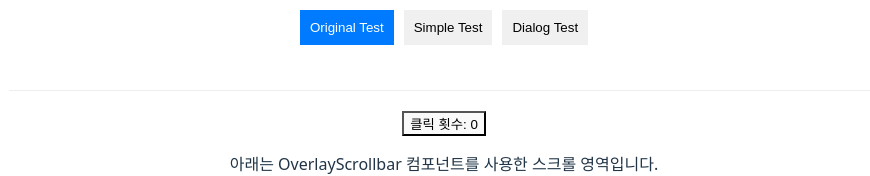
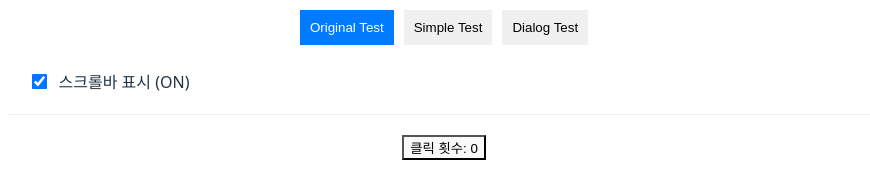
Before and after one commit to ehfuse/overlay-scrollbar, a React (Vite) app in the folder example/: page / in a window 1280 px wide. Shown: the part 172-348 px from the top of the page, without its empty margins (196-1066 px from the left). Built offline with nearby package versions, Linux system fonts and the light colour scheme.

Commit message:
example 앱에 showScrollbar 스위치 추가
- showScrollbar prop을 제어할 수 있는 체크박스 스위치 추가
- 실시간으로 스크롤바 표시/숨김 기능 테스트 가능
- UI 개선: ON/OFF 상태 표시 및 사용자 친화적 인터페이스

```diff
--- a/example/src/App.tsx
+++ b/example/src/App.tsx
@@ -7,6 +7,7 @@ import "./App.css";
 function App() {
     const [count, setCount] = useState(0);
     const [currentTest, setCurrentTest] = useState("original"); // original, simple, dialog
+    const [showScrollbar, setShowScrollbar] = useState(true); // showScrollbar 제어
 
     // 테스트용 긴 콘텐츠 생성
     const generateLongContent = () => {
@@ -106,6 +107,30 @@ function App() {
                         Dialog Test
                     </button>
                 </div>
+
+                {/* showScrollbar 스위치 */}
+                <div style={{ marginTop: "10px" }}>
+                    <label
+                        style={{
+                            display: "flex",
+                            alignItems: "center",
+                            gap: "10px",
+                        }}
+                    >
+                        <input
+                            type="checkbox"
+                            checked={showScrollbar}
+                            onChange={(e) => setShowScrollbar(e.target.checked)}
+                            style={{
+                                transform: "scale(1.2)",
+                                cursor: "pointer",
+                            }}
+                        />
+                        <span style={{ fontSize: "16px", cursor: "pointer" }}>
+                            스크롤바 표시 ({showScrollbar ? "ON" : "OFF"})
+                        </span>
+                    </label>
+                </div>
             </header>
 
             <div style={{ flex: 1, padding: "20px" }}>
@@ -124,6 +149,7 @@ function App() {
                         </p>
 
                         <OverlayScrollbar
+                            showScrollbar={showScrollbar}
                             showArrows={true}
                             style={{
                                 height: "600px",
```
